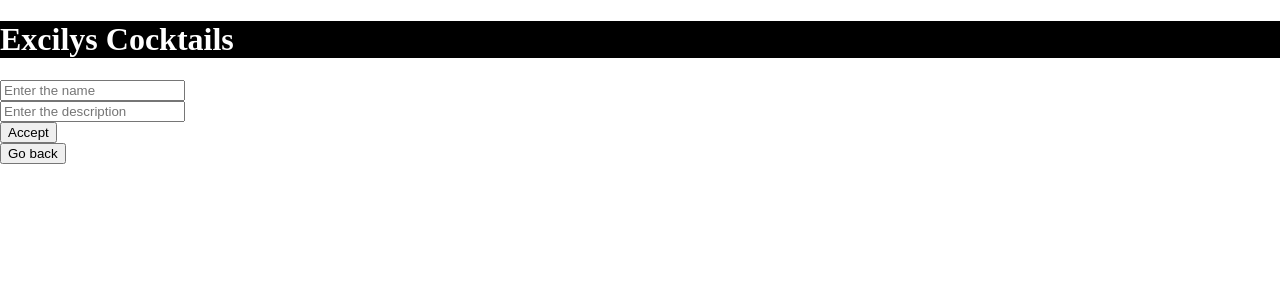
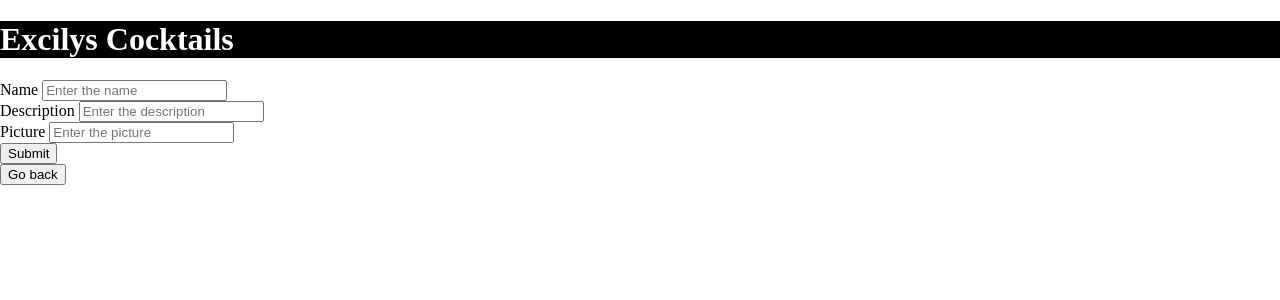
Before and after one commit to AlexDMartin/formation-angular, an Angular app: page /recipes/add in a window 1280 px wide. Shown: the top 300 px of the page. Built offline with nearby package versions, Linux system fonts and the light colour scheme.

Commit message:
[QOL] Switch to reactive forms

```diff
--- a/src/app/recipe/recipe-form/recipe-form.component.html
+++ b/src/app/recipe/recipe-form/recipe-form.component.html
@@ -1,22 +1,30 @@
 <div class="add-recipe-form">
-
+    <form [formGroup]="recipeForm" (ngSubmit)="onSubmit()">
       <div class="name-input">
-      <input type="text" id="name" name="name" placeholder="Enter the name"/>
+        <label>
+          Name
+          <input type="text" formControlName="name"  id="name" name="name" placeholder="Enter the name">
+        </label>
       </div>
 
       <div class="description-input">
-      <input type="text" id="description" name="description" placeholder="Enter the description"/>
+        <label>
+          Description
+          <input type="text" formControlName="description" id="description" name="description" placeholder="Enter the description"/>
+        </label>
       </div>
 
-   <!-- <div class="picture-input">
-      <input type="file" id="picture" name="picture"/>
-    </div> -->
-
+      <div class="picture-input">
+          <label>
+            Picture
+            <input type="text" formControlName="picture" id="picture" name="picture" placeholder="Enter the picture"/>
+          </label>
+      </div>
 
       <div class="submit-button">
-      <button type="submit">Accept</button>
+          <button type="submit">Submit</button>
       </div>
-
+    </form>
 
 </div>
 
--- a/src/app/recipe/recipe-form/recipe-form.component.ts
+++ b/src/app/recipe/recipe-form/recipe-form.component.ts
@@ -1,15 +1,23 @@
 import { Component, OnInit } from '@angular/core';
+import { FormGroup, FormControl } from '@angular/forms';
 
 @Component({
   selector: 'app-recipe-form',
   templateUrl: './recipe-form.component.html',
   styleUrls: ['./recipe-form.component.scss']
 })
-export class RecipeFormComponent implements OnInit {
+export class RecipeFormComponent {
 
-  constructor() { }
+  recipeForm = new FormGroup({
+    name: new FormControl(''),
+    description: new FormControl(''),
+    picture: new FormControl('')
+  });
 
-  ngOnInit() {
+  onSubmit() : void {
+    console.debug(this.recipeForm.value);
+
+
   }
 
 }
```
Lines whose indentation alone changed are shown as unchanged.
